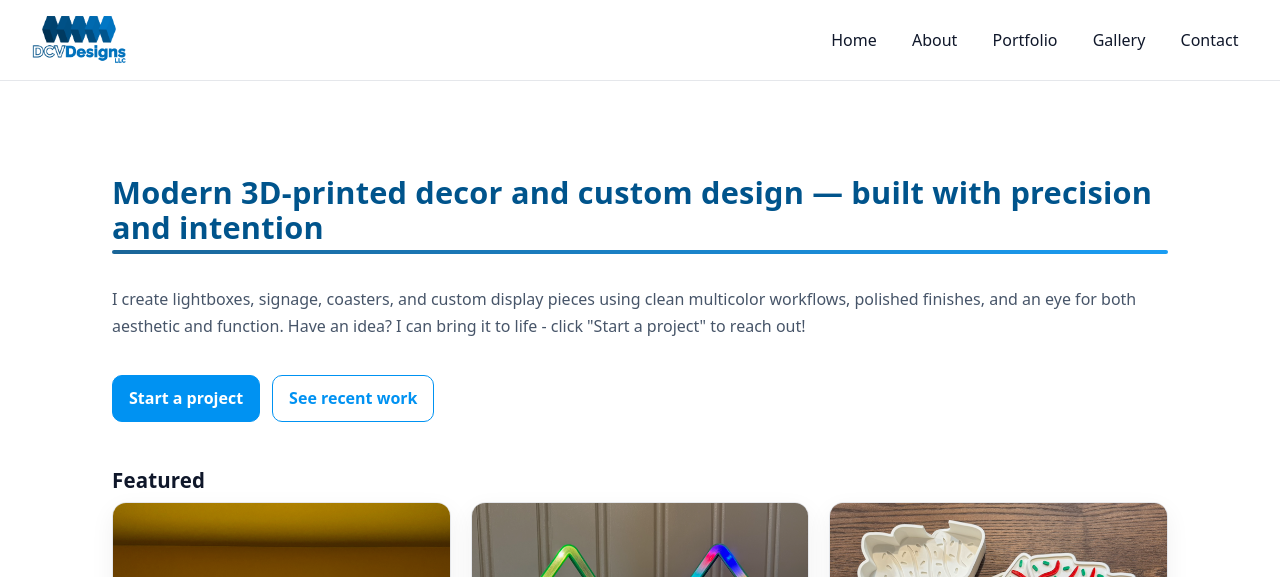
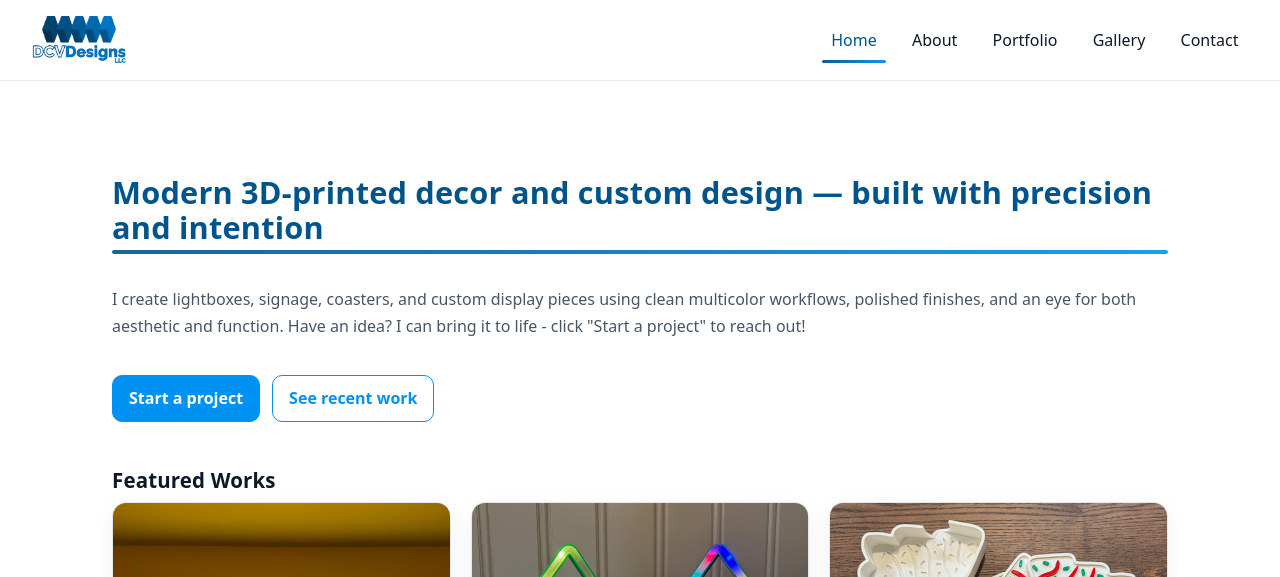
Before and after one commit to dcvdesigns/dcvdesigns.github.io, a Jekyll site: the page built from index.md, in a window 1280 px wide. Shown: the top 577 px of the page. Built offline with Jekyll 4.4.1, drawn with Linux system fonts in a browser that asks for light colours.

Commit message:
Header Updates

```diff
--- a/_includes/header.html
+++ b/_includes/header.html
@@ -2,11 +2,40 @@
   <a class="brand" href="{{ '/' | relative_url }}" aria-label="DCV Designs — Home">
     <img src="{{ '/assets/logo/DCVDesigns-Logo.png' | relative_url }}" alt="DCV Designs logo">
   </a>
-  <nav>
+
+  <!-- Mobile hamburger (animated to X) -->
+  <button class="nav-toggle" aria-label="Toggle menu" aria-expanded="false" aria-controls="primary-nav">
+    <span class="bar"></span>
+    <span class="bar"></span>
+    <span class="bar"></span>
+  </button>
+
+  <nav id="primary-nav" class="site-nav">
     <ul>
       {% for item in site.data.navigation %}
-        <li><a href="{{ item.url | relative_url }}">{{ item.title }}</a></li>
+        {% assign is_active = false %}
+        {% if page.url == item.url or page.permalink == item.url %}
+          {% assign is_active = true %}
+        {% elsif page.url == '/' and item.url == '/' %}
+          {% assign is_active = true %}
+        {% endif %}
+        <li>
+          <a href="{{ item.url | relative_url }}" class="{% if is_active %}active{% endif %}">{{ item.title }}</a>
+        </li>
       {% endfor %}
     </ul>
   </nav>
+
+  <script>
+    (function() {
+      const btn = document.querySelector('.nav-toggle');
+      const nav = document.getElementById('primary-nav');
+      if (!btn || !nav) return;
+      btn.addEventListener('click', function() {
+        const open = nav.classList.toggle('open');
+        btn.classList.toggle('open', open); // <-- animate to X
+        btn.setAttribute('aria-expanded', open ? 'true' : 'false');
+      });
+    })();
+  </script>
 </header>
--- a/assets/css/main.css
+++ b/assets/css/main.css
@@ -166,3 +166,150 @@
   height: auto;
   border-radius: 12px; /* keeps it elegant */
 }
+
+/* --- Active link gradient underline in header --- */
+.site-header nav a.active{
+  position: relative;
+  color: var(--color-primary);
+  text-decoration: none;             /* override hover underline */
+}
+.site-header nav a.active::after{
+  content:"";
+  position:absolute;
+  left:0; right:0; bottom:-6px;
+  height:3px; border-radius:3px;
+  background: linear-gradient(90deg, var(--color-primary), var(--color-accent));
+  opacity:.95;
+}
+
+/* --- Hamburger / mobile nav --- */
+.nav-toggle{
+  display:none;
+  background:transparent;
+  border:0;
+  padding:.4rem;
+  margin-left:auto;          /* push to the right */
+  cursor:pointer;
+  color: var(--color-fg);
+}
+.nav-toggle:focus{ outline: 2px solid var(--color-accent); outline-offset: 2px; }
+
+.site-nav{ display:block; }
+.site-nav ul{ display:flex; gap:1rem; margin:0; padding:0; list-style:none; }
+
+@media (max-width: 900px){
+  .nav-toggle{ display:block; }
+  .site-nav{
+    display:none;                     /* hidden by default on mobile */
+    position:absolute;
+    top:100%; left:0; right:0;
+    background: rgba(255,255,255,.98);
+    border-bottom:1px solid var(--color-border);
+    box-shadow: 0 10px 28px rgba(2,6,23,.06);
+  }
+  .site-nav.open{ display:block; }
+
+  .site-nav ul{
+    flex-direction: column;
+    gap:0;
+    padding:.5rem 1rem 1rem;
+  }
+  .site-nav li a{
+    display:block;
+    padding:.75rem .25rem;
+    border-radius:8px;
+  }
+}
+
+/* Logo sizing (keep medium ~48px) */
+.brand img{
+  display:block;
+  height:48px;
+  width:auto;
+}
+
+/* Active link gradient underline in header (keeps your current-page highlight) */
+.site-header nav a.active{
+  position: relative;
+  color: var(--color-primary);
+  text-decoration: none;
+}
+.site-header nav a.active::after{
+  content:"";
+  position:absolute;
+  left:0; right:0; bottom:-6px;
+  height:3px; border-radius:3px;
+  background: linear-gradient(90deg, var(--color-primary), var(--color-accent));
+  opacity:.95;
+}
+
+/* Hamburger → X animation */
+.nav-toggle{
+  display:none;
+  background:transparent;
+  border:0;
+  padding:.4rem;
+  margin-left:auto;
+  cursor:pointer;
+  color: var(--color-fg);
+  width: 36px;
+  height: 36px;
+  position: relative;
+}
+.nav-toggle:focus{ outline: 2px solid var(--color-accent); outline-offset: 2px; }
+
+.nav-toggle .bar{
+  position:absolute;
+  left:50%;
+  width:26px;
+  height:2.5px;
+  background: currentColor;
+  border-radius:2px;
+  transform: translateX(-50%);
+  transition: transform .2s ease, opacity .2s ease;
+}
+.nav-toggle .bar:nth-child(1){ top: 10px; }
+.nav-toggle .bar:nth-child(2){ top: 16px; }
+.nav-toggle .bar:nth-child(3){ top: 22px; }
+
+.nav-toggle.open .bar:nth-child(1){
+  transform: translateX(-50%) translateY(6px) rotate(45deg);
+}
+.nav-toggle.open .bar:nth-child(2){
+  opacity: 0;
+}
+.nav-toggle.open .bar:nth-child(3){
+  transform: translateX(-50%) translateY(-6px) rotate(-45deg);
+}
+
+/* Mobile nav dropdown (unchanged behavior, works with animated toggle) */
+@media (max-width: 900px){
+  .nav-toggle{ display:block; }
+  .site-nav{
+    display:none;
+    position:absolute;
+    top:100%; left:0; right:0;
+    background: rgba(255,255,255,.98);
+    border-bottom:1px solid var(--color-border);
+    box-shadow: 0 10px 28px rgba(2,6,23,.06);
+  }
+  .site-nav.open{ display:block; }
+
+  .site-nav ul{
+    flex-direction: column;
+    gap:0;
+    padding:.5rem 1rem 1rem;
+  }
+  .site-nav li a{
+    display:block;
+    padding:.75rem .25rem;
+    border-radius:8px;
+  }
+}
+
+/* Keep logo sizing */
+.brand img{
+  display:block;
+  height:48px; /* medium */
+  width:auto;
+}
--- a/index.md
+++ b/index.md
@@ -11,7 +11,7 @@
   </div>
 </div>
 
-## Featured
+## Featured Works
 <div class="card-grid">
   {% assign featured = site.portfolio | sort: 'date' | reverse | slice: 0, 6 %}
   {% for item in featured %}
```
